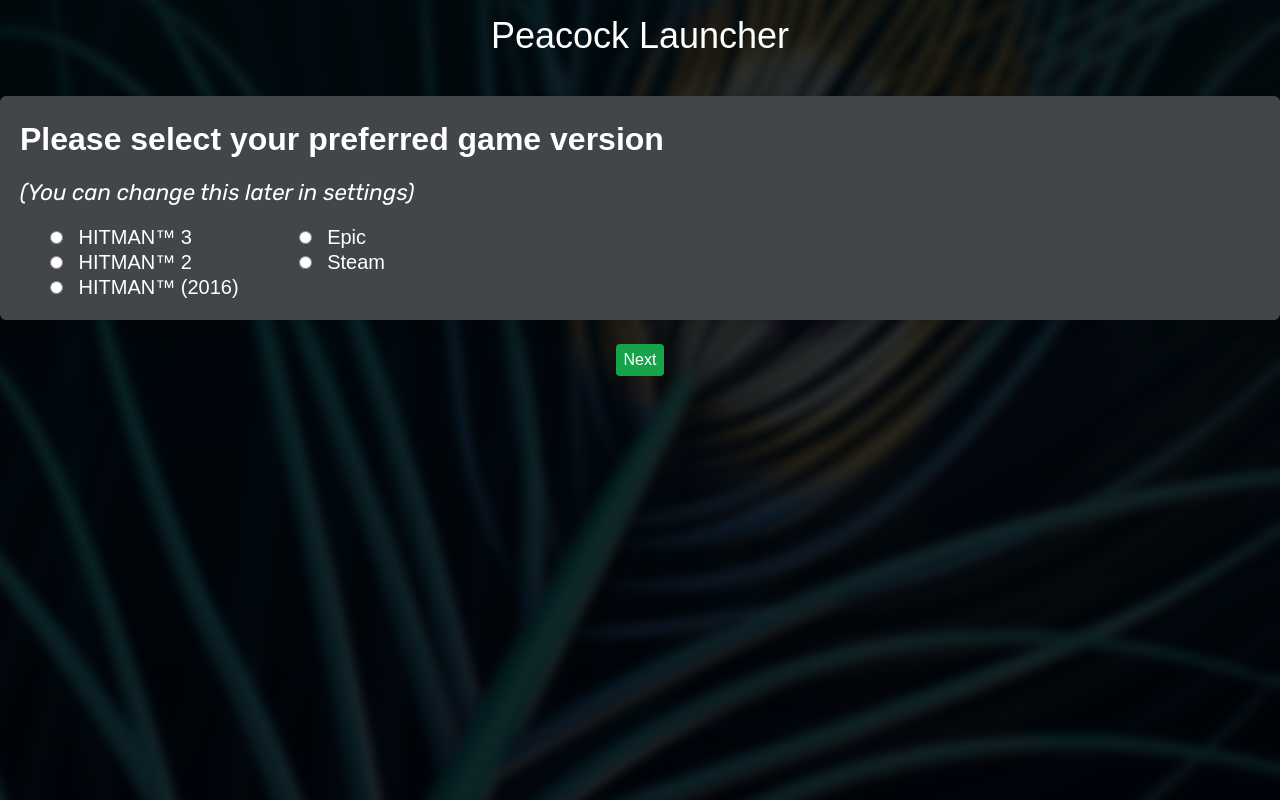
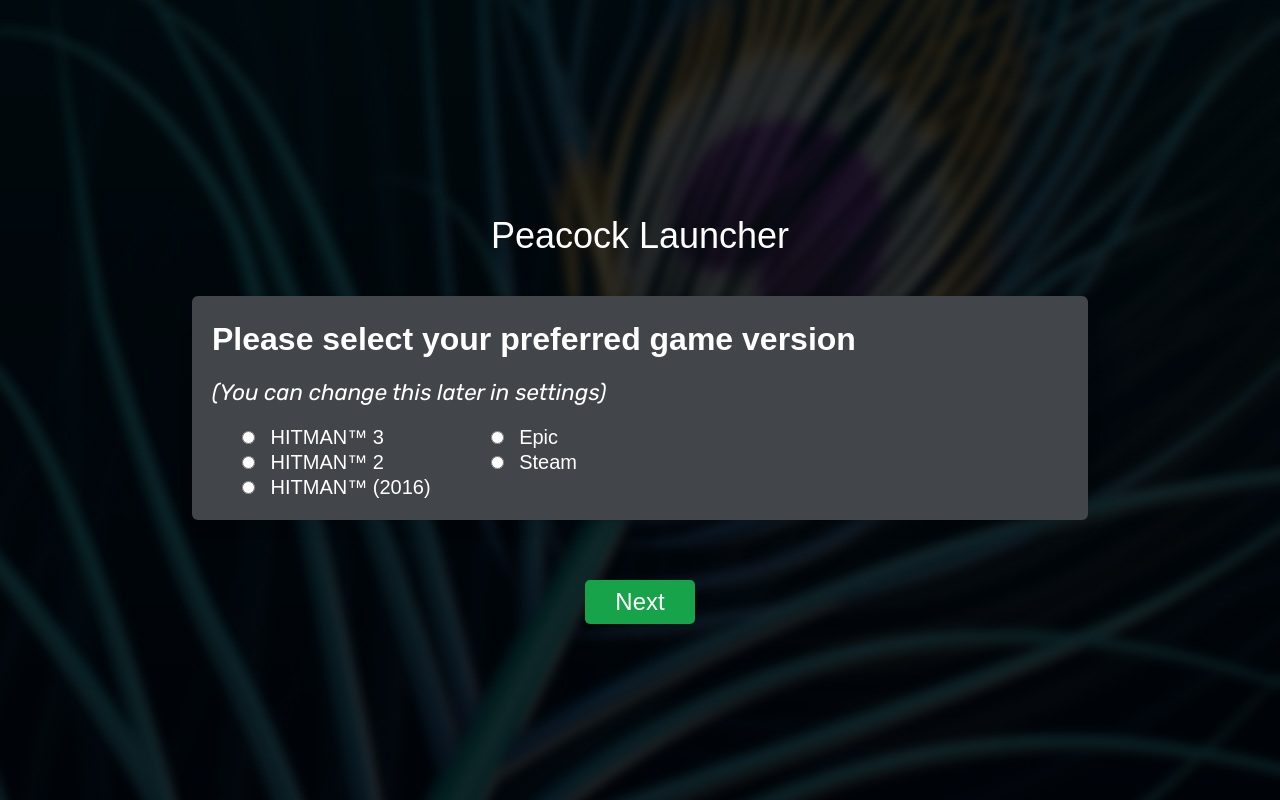
Before and after one commit to thepeacockproject/Launcher, a React (Vite) app: page / in a window 1280 px wide. Both pictures are taken after a click on the button "Begin Setup". Built offline with nearby package versions, Linux system fonts and the light colour scheme; a web font is replaced by a local one; what ansi-to-html would draw is missing.

Commit message:
gameVersion styling

```diff
--- a/src/pages/setupPhase/PickGameVersion.tsx
+++ b/src/pages/setupPhase/PickGameVersion.tsx
@@ -1,18 +1,21 @@
 import { SetupCommonProps } from "../FirstTimeSetupPage"
 import Layout from "../../Layout"
 import * as React from "react"
+import "../../styles/gameVersion.css"
 import SelectGameVersion from "../../components/SelectGameVersion"
 
 export default function PickGameVersion(props: SetupCommonProps) {
     return (
         <Layout>
-            <h1 className="text-white p-4 text-center text-4xl">
+            <h1 className="text-white p-4 text-center text-4xl launcher-text">
                 Peacock Launcher
             </h1>
 
-            <SelectGameVersion />
+            <div className="game-version">
+                <SelectGameVersion />
+            </div>
 
-            <div className="text-center">
+            <div className="text-center next-button-wrapper">
                 <button
                     type="button"
                     className="rounded bg-green-600 text-white pt-1 pb-1 pl-2 pr-2"
--- /dev/null
+++ b/src/styles/gameVersion.css
@@ -0,0 +1,16 @@
+.launcher-text {
+    margin-top: 25vh;
+}
+
+.game-version {
+    margin-left: 15vw;
+    max-width: 70vw;
+}
+
+.next-button-wrapper button {
+    margin-top: 60px;
+    padding: 10px 30px;
+    border-radius: 5px;
+    color: white;
+    font-size: 150%;
+}
```
